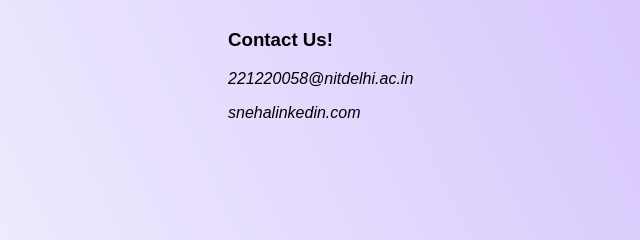
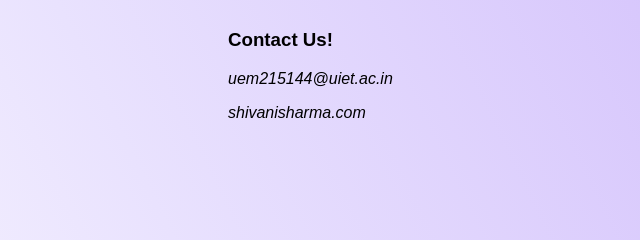
Before and after one commit to ShivaniSharma1107/E-learning, a plain HTML site: page index.html in a window 1280 px wide. Shown: the part 2250-2490 px from the top of the page, 412-1052 px from the left. Drawn offline with Linux system fonts and the light colour scheme.

Commit message:
added index

```diff
--- a/index.html
+++ b/index.html
@@ -171,8 +171,8 @@
             </div>
             <div class="leftsection">
                 <h3>Contact Us!</h3>
-                <p> <i class=" bi-envelope">221220058@nitdelhi.ac.in</i></p>
-                <p><i class="bi-linkedin">snehalinkedin.com</i></p>
+                <p> <i class=" bi-envelope">uem215144@uiet.ac.in</i></p>
+                <p><i class="bi-linkedin">shivanisharma.com</i></p>
             </div>
             </div>
         </div>
```
